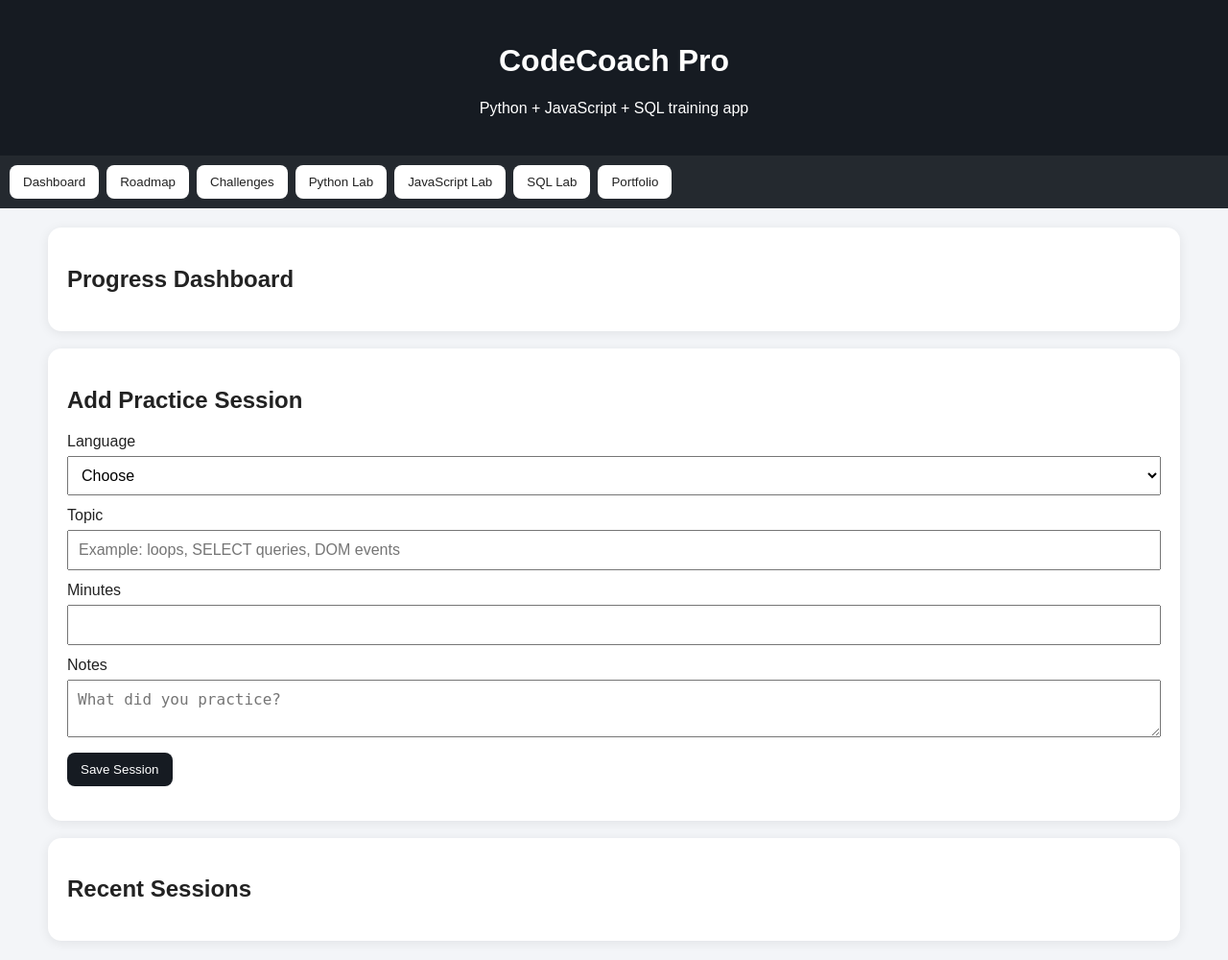
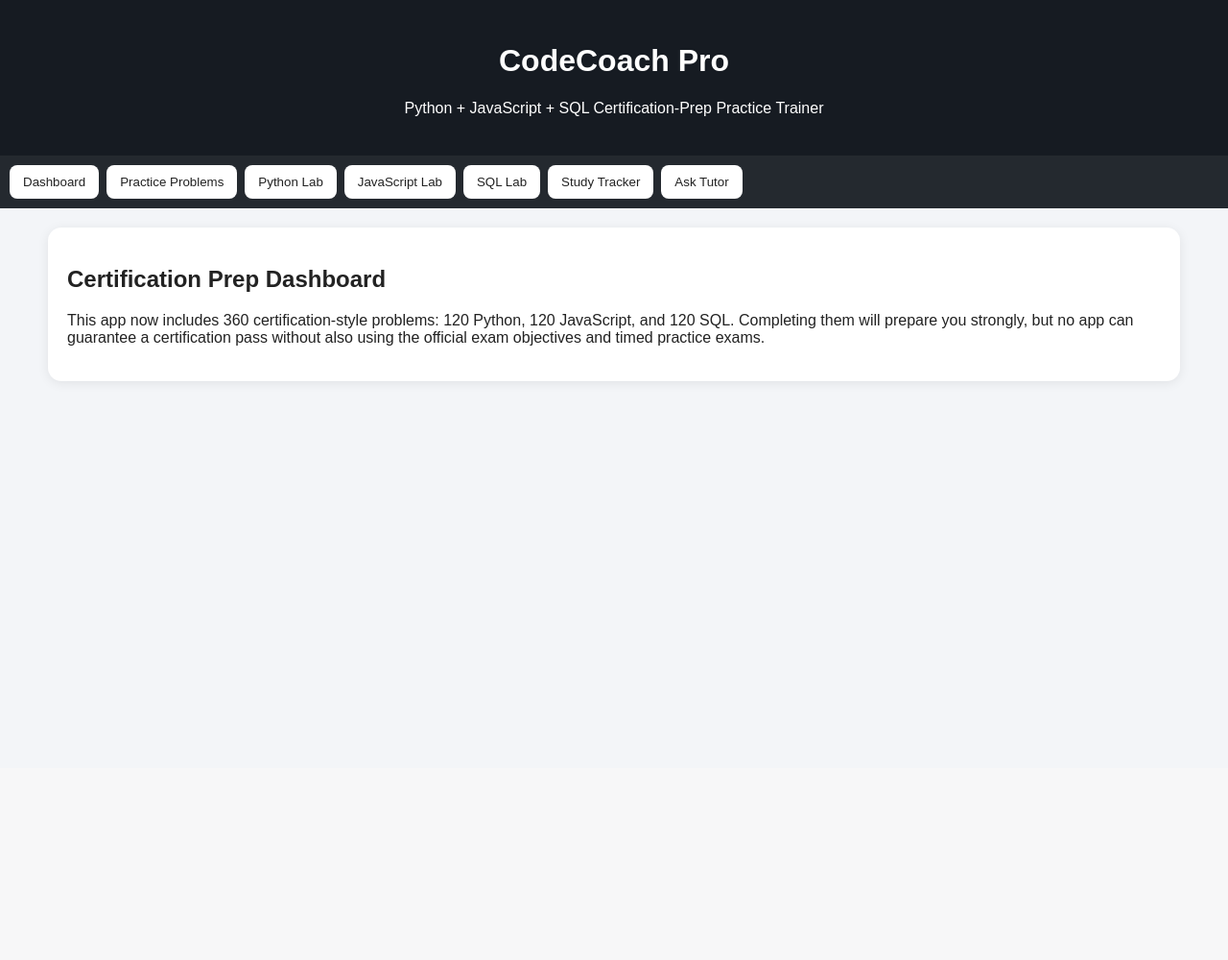
Before and after one commit to Mentju/codecoach-pro, a Flask app: page / in a window 1280 px wide. Shown: the whole page at 96% size. After the commit the page ends 400 px from the top, so only its background shows below. Run offline with Flask 3, Linux system fonts and the light colour scheme; data comes from the database, SQL or seed files in the repository; data that the repository does not hold is empty.

Commit message:
Update index.html

```diff
--- a/templates/index.html
+++ b/templates/index.html
@@ -2,168 +2,81 @@
 <html lang="en">
 <head>
     <meta charset="UTF-8">
-    <title>CodeCoach Pro</title>
+    <title>CodeCoach Pro Certification Prep</title>
     <meta name="viewport" content="width=device-width, initial-scale=1.0">
     <meta name="theme-color" content="#161b22">
-    <meta name="description" content="CodeCoach Pro: Python, JavaScript, and SQL learning app">
     <link rel="manifest" href="/manifest.json">
-    <link rel="apple-touch-icon" href="/static/icons/icon-192.png">
     <link rel="stylesheet" href="/static/style.css">
 </head>
 <body>
 <header>
     <h1>CodeCoach Pro</h1>
-    <p>Python + JavaScript + SQL training app</p>
+    <p>Python + JavaScript + SQL Certification-Prep Practice Trainer</p>
 </header>
-
 <nav>
     <button onclick="showTab('dashboard')">Dashboard</button>
-    <button onclick="showTab('roadmap')">Roadmap</button>
-    <button onclick="showTab('challenges')">Challenges</button>
+    <button onclick="showTab('practice')">Practice Problems</button>
     <button onclick="showTab('python')">Python Lab</button>
     <button onclick="showTab('javascript')">JavaScript Lab</button>
     <button onclick="showTab('sql')">SQL Lab</button>
-    <button onclick="showTab('portfolio')">Portfolio</button>
+    <button onclick="showTab('sessions')">Study Tracker</button>
+    <button onclick="showTab('tutor')">Ask Tutor</button>
 </nav>
-
 <main>
     <section id="dashboard" class="tab active">
         <div class="card">
-            <h2>Progress Dashboard</h2>
+            <h2>Certification Prep Dashboard</h2>
+            <p>This app now includes 360 certification-style problems: 120 Python, 120 JavaScript, and 120 SQL. Completing them will prepare you strongly, but no app can guarantee a certification pass without also using the official exam objectives and timed practice exams.</p>
             <div id="stats"></div>
         </div>
+    </section>
 
+    <section id="practice" class="tab">
         <div class="card">
-            <h2>Add Practice Session</h2>
+            <h2>Practice Problems</h2>
+            <p>Choose language, difficulty, and domain. Work through every domain before attempting a certification exam.</p>
+            <div class="controls">
+                <select id="practiceLanguage" onchange="loadDomainsAndPractice()"><option>Python</option><option>JavaScript</option><option>SQL</option></select>
+                <select id="practiceDifficulty" onchange="loadPractice()"><option>All</option><option>Beginner</option><option>Intermediate</option><option>Advanced</option></select>
+                <select id="practiceDomain" onchange="loadPractice()"><option>All</option></select>
+                <button onclick="nextProblem()">Next Problem</button>
+            </div>
+            <div id="problemBox" class="problem-box"></div>
+        </div>
+    </section>
+
+    <section id="python" class="tab"><div class="card"><h2>Python Lab</h2><textarea id="pythonCode" class="code">print("Hello Brandon")</textarea><button onclick="runPython()">Run Python</button><pre id="pythonOutput"></pre></div></section>
+    <section id="javascript" class="tab"><div class="card"><h2>JavaScript Lab</h2><textarea id="jsCode" class="code">document.getElementById("jsOutput").textContent = "Hello JavaScript";</textarea><button onclick="runJavaScript()">Run JavaScript</button><pre id="jsOutput"></pre></div></section>
+    <section id="sql" class="tab"><div class="card"><h2>SQL Lab</h2><p>Sample tables: <strong>students</strong> and <strong>expenses</strong></p><textarea id="sqlCode" class="code">SELECT * FROM students;</textarea><button onclick="runSQL()">Run SQL</button><p id="sqlMessage"></p><div id="sqlOutput"></div></div></section>
+    <section id="sessions" class="tab">
+        <div class="card">
+            <h2>Add Study Session</h2>
             <form id="sessionForm">
-                <label>Language</label>
-                <select id="language" required>
-                    <option value="">Choose</option>
-                    <option>Python</option>
-                    <option>JavaScript</option>
-                    <option>SQL</option>
-                    <option>HTML/CSS</option>
-                    <option>Full Stack</option>
-                </select>
-
-                <label>Topic</label>
-                <input id="topic" placeholder="Example: loops, SELECT queries, DOM events" required>
-
-                <label>Minutes</label>
-                <input id="minutes" type="number" min="1" required>
-
-                <label>Notes</label>
-                <textarea id="notes" placeholder="What did you practice?"></textarea>
-
+                <label>Language</label><select id="language"><option>Python</option><option>JavaScript</option><option>SQL</option><option>Full Stack</option></select>
+                <label>Topic</label><input id="topic" placeholder="Example: loops, SQL SELECT, DOM events">
+                <label>Minutes</label><input id="minutes" type="number" min="1">
+                <label>Notes</label><textarea id="notes"></textarea>
                 <button type="submit">Save Session</button>
             </form>
             <p id="sessionMessage"></p>
         </div>
+        <div class="card"><h2>Recent Sessions</h2><div id="sessionList"></div></div>
+    </section>
 
+    <section id="tutor" class="tab">
         <div class="card">
-            <h2>Recent Sessions</h2>
-            <div id="sessions"></div>
+            <h2>Ask the CodeCoach Tutor</h2>
+            <p>Ask questions about Python, JavaScript, SQL, debugging, or certification prep. This built-in tutor works without an API key.</p>
+            <label>Your Question</label>
+            <textarea id="tutorQuestion" placeholder="Example: How does GROUP BY work in SQL?"></textarea>
+            <label>Optional Context or Code</label>
+            <textarea id="tutorContext" placeholder="Paste your code, SQL query, or problem here"></textarea>
+            <button onclick="askTutor()">Ask Tutor</button>
+            <pre id="tutorAnswer"></pre>
         </div>
     </section>
 
-    <section id="roadmap" class="tab">
-        <div class="card">
-            <h2>12-Week Roadmap</h2>
-            <div id="roadmapList"></div>
-        </div>
-    </section>
-
-    <section id="challenges" class="tab">
-        <div class="card">
-            <h2>Daily Coding Challenges</h2>
-            <p>Write your answer or code, then check it. The checker looks for the key concept.</p>
-            <div id="challengeList"></div>
-        </div>
-    </section>
-
-    <section id="python" class="tab">
-        <div class="card">
-            <h2>Python Lab</h2>
-            <p>Practice beginner Python here. For safety, imports and file access are blocked.</p>
-            <textarea id="pythonCode" class="code">name = "Brandon"
-for i in range(1, 6):
-    print(name, i)</textarea>
-            <button onclick="runPython()">Run Python</button>
-            <pre id="pythonOutput"></pre>
-        </div>
-    </section>
-
-    <section id="javascript" class="tab">
-        <div class="card">
-            <h2>JavaScript Lab</h2>
-            <p>Write JavaScript and run it in your browser.</p>
-            <textarea id="jsCode" class="code">const name = "Brandon";
-let total = 0;
-
-for (let i = 1; i <= 5; i++) {
-  total += i;
-}
-
-document.getElementById("jsOutput").textContent =
-  `${name}, your total is ${total}`;</textarea>
-            <button onclick="runJavaScript()">Run JavaScript</button>
-            <pre id="jsOutput"></pre>
-        </div>
-    </section>
-
-    <section id="sql" class="tab">
-        <div class="card">
-            <h2>SQL Lab</h2>
-            <p>Practice SQL against sample tables: <strong>students</strong> and <strong>expenses</strong>.</p>
-            <textarea id="sqlCode" class="code">SELECT * FROM students;</textarea>
-            <button onclick="runSQL()">Run SQL</button>
-            <p id="sqlMessage"></p>
-            <div id="sqlOutput"></div>
-
-            <h3>Try These</h3>
-            <pre>SELECT name, grade FROM students WHERE grade >= 85;
-SELECT language, AVG(grade) FROM students GROUP BY language;
-SELECT category, SUM(amount) FROM expenses GROUP BY category ORDER BY SUM(amount) DESC;</pre>
-        </div>
-    </section>
-
-    <section id="portfolio" class="tab">
-        <div class="card">
-            <h2>Portfolio Project Builder</h2>
-            <p>Use this to plan projects you can later put on GitHub.</p>
-
-            <form id="portfolioForm">
-                <label>Project Title</label>
-                <input id="projectTitle" placeholder="Example: Budget Tracker" required>
-
-                <label>Status</label>
-                <select id="projectStatus">
-                    <option>Idea</option>
-                    <option>Planning</option>
-                    <option>Building</option>
-                    <option>Finished</option>
-                </select>
-
-                <label>Notes</label>
-                <textarea id="projectNotes" placeholder="Features, tech stack, next steps"></textarea>
-
-                <button type="submit">Save Project</button>
-            </form>
-            <p id="portfolioMessage"></p>
-        </div>
-
-        <div class="card">
-            <h2>Suggested Portfolio Projects</h2>
-            <div id="projectIdeas"></div>
-        </div>
-
-        <div class="card">
-            <h2>Your Saved Projects</h2>
-            <div id="portfolioList"></div>
-        </div>
-    </section>
 </main>
-
 <script src="/static/script.js"></script>
 </body>
 </html>
```
